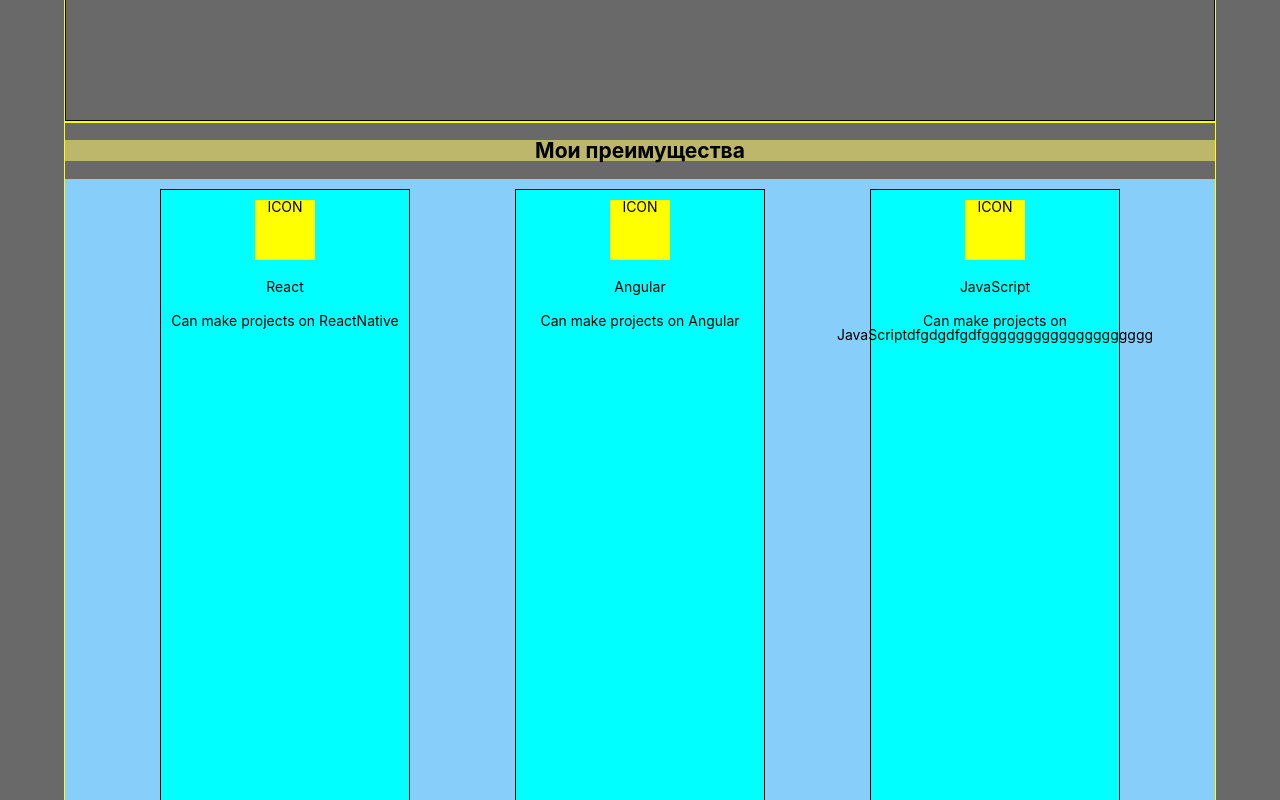
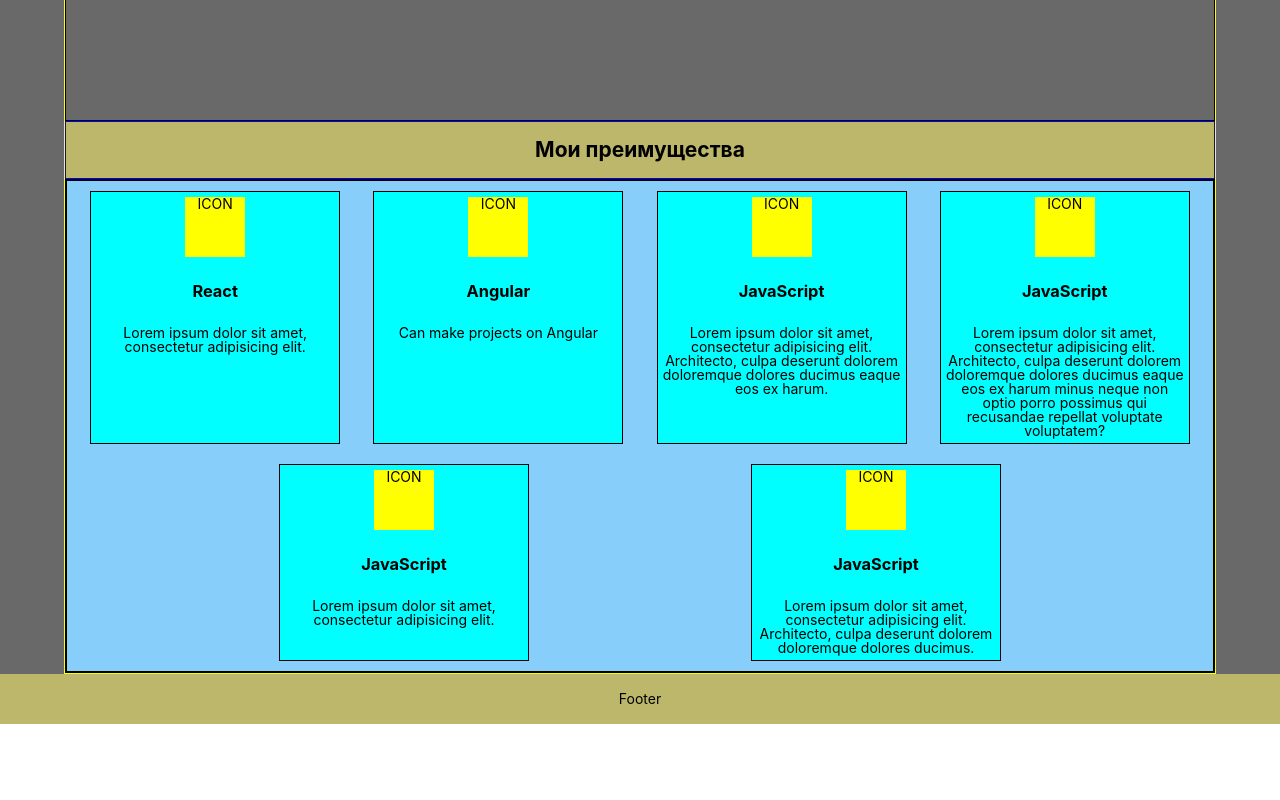
Before and after one commit to Crash2022/MyPortfolioApp, a React (Create React App) app: page / in a window 1280 px wide. Shown: the part 760-1560 px from the top of the page. After the commit the page ends 1484 px from the top, so only its background shows below. Built offline with nearby package versions, Linux system fonts and the light colour scheme.

Commit message:
block2 full done

```diff
--- a/src/App.css
+++ b/src/App.css
@@ -49,7 +49,7 @@ a:focus,a:active{outline: none;}
 
 nav,footer,header,aside{display: block;}
 
-html,body{
+html,body {
     height: 100%;
     width: 100%;
     font-size: 100%;
--- a/src/components/Main/Main.tsx
+++ b/src/components/Main/Main.tsx
@@ -6,11 +6,13 @@ import {MainBlock2_Skills} from './MainBlock2_Skills'
 export const Main = () => {
     return (
         <div className={style.mainBlock}>
-            <MainBlock1_Greeting/>
-            <MainBlock2_Skills/>
- {/*           <div>3</div>
+            <div className={style.container}>
+                <MainBlock1_Greeting/>
+                <MainBlock2_Skills/>
+                {/*           <div>3</div>
             <div>4</div>
             <div>5</div>*/}
+            </div>
         </div>
     );
 }
--- a/src/components/Main/MainBlock1_Greeting.tsx
+++ b/src/components/Main/MainBlock1_Greeting.tsx
@@ -1,11 +1,9 @@
 import React from 'react'
 import style from '../Main/MainBlock1.module.css'
-import commonStyle from '../../common/styles/Container.module.css'
 //import myPhotoMain from '../../assets/images/myPhotoMain.jpg'
 
 export const MainBlock1_Greeting = () => {
     return (
-        <div className={commonStyle.container}>
         <div className={style.mainBlock1}>
             <div className={style.mainBlock1_text}>
                 <span>Всем привет!</span>
@@ -16,6 +14,5 @@ export const MainBlock1_Greeting = () => {
                 {/*<img src={myPhotoMain} alt="my photo"/>*/}
             </div>
         </div>
-        </div>
     );
 }
--- a/src/components/Main/MainBlock2.module.css
+++ b/src/components/Main/MainBlock2.module.css
@@ -1,18 +1,19 @@
 .mainBlock2 {
-
+    display: flex;
+    flex-direction: column;
 }
 
 .mainBlock2_skills {
     background-color: lightskyblue;
-    height: 100vh;
+    border: 2px solid black;
     display: flex;
     justify-content: space-evenly;
-    /*width: 100%;*/
     flex-wrap: wrap;
 }
 .mainBlock2_title {
     text-align: center;
     background-color: darkkhaki;
+    border: 1px solid blue;
 }
 
 .mainBlock2_item {
@@ -30,11 +31,11 @@
     width: 60px;
     height: 60px;
     background-color: yellow;
-    margin: 10px;
+    margin: 5px;
 }
 .item_title {
-    padding: 10px;
+    padding: 5px;
 }
 .item_text {
-    padding: 10px;
+    padding: 5px;
 }
--- a/src/components/Main/MainBlock2_Skills.tsx
+++ b/src/components/Main/MainBlock2_Skills.tsx
@@ -1,10 +1,7 @@
 import React, {useState} from 'react'
 import style from '../Main/MainBlock2.module.css'
-import commonStyle from '../../common/styles/Container.module.css'
 import {v1} from 'uuid';
 import {SkillsList} from './SkillsList';
-
-//export type SkillsArray = Array<SkillsPropsType>
 
 export type SkillsArrayPropsType = {
     id: string
@@ -16,22 +13,34 @@ export type SkillsArrayPropsType = {
 export const MainBlock2_Skills = () => {
 
     const [skills, setSkills] = useState<Array<SkillsArrayPropsType>>([
-        {id: v1(), icon: 'ICON', title: 'React',
-            text: 'Can make projects on ReactNative'},
-        {id: v1(), icon: 'ICON', title: 'Angular',
-            text: 'Can make projects on Angular'},
+        {
+            id: v1(), icon: 'ICON', title: 'React',
+            text: 'Lorem ipsum dolor sit amet, consectetur adipisicing elit.'
+        },
+        {
+            id: v1(), icon: 'ICON', title: 'Angular',
+            text: 'Can make projects on Angular'
+        },
+        {
+            id: v1(), icon: 'ICON', title: 'JavaScript',
+            text: 'Lorem ipsum dolor sit amet, consectetur adipisicing elit. Architecto, ' +
+                'culpa deserunt dolorem doloremque dolores ducimus eaque eos ex harum.'
+        },
         {id: v1(), icon: 'ICON', title: 'JavaScript',
-            text: 'Can make projects on JavaScriptdfgdgdfgdfgggggggggggggggggggg'}
-        /*{id: v1(), icon: 'ICON', title: 'JavaScript',
-            text: 'Can make projects on JavaScriptdfgdgdfgdfgggggggggggggggggggg'},
+            text: 'Lorem ipsum dolor sit amet, consectetur adipisicing elit. Architecto, culpa deserunt ' +
+                'dolorem doloremque dolores ducimus eaque eos ex harum minus neque non optio porro possimus ' +
+                'qui recusandae repellat voluptate voluptatem?'
+        },
         {id: v1(), icon: 'ICON', title: 'JavaScript',
-            text: 'Can make projects on JavaScriptdfgdgdfgdfgggggggggggggggggggg'},
+            text: 'Lorem ipsum dolor sit amet, consectetur adipisicing elit.'
+        },
         {id: v1(), icon: 'ICON', title: 'JavaScript',
-            text: 'Can make projects on JavaScriptdfgdgdfgdfgggggggggggggggggggg'}*/
-    ])
+            text: 'Lorem ipsum dolor sit amet, consectetur adipisicing elit. Architecto, culpa deserunt' +
+                ' dolorem doloremque dolores ducimus.'
+        }
+    ]);
 
     return (
-        <div className={commonStyle.container}>
         <div className={style.mainBlock2}>
             <div className={style.mainBlock2_title}>
                 <h2>Мои преимущества</h2>
@@ -40,6 +49,5 @@ export const MainBlock2_Skills = () => {
                 <SkillsList skills={skills}/>
             </div>
         </div>
-        </div>
     );
 }
--- a/src/components/Main/SkillsList.tsx
+++ b/src/components/Main/SkillsList.tsx
@@ -14,7 +14,7 @@ export const SkillsList = (props: SkillsListPropsType) => {
                     return (
                         <div key={v1()} className={style.mainBlock2_item}>
                             <div className={style.item_icon}>{el.icon}</div>
-                            <div className={style.item_title}>{el.title}</div>
+                            <div className={style.item_title}><h3>{el.title}</h3></div>
                             <div className={style.item_text}>{el.text}</div>
                         </div>
                     )
```
Lines whose indentation alone changed are shown as unchanged.
